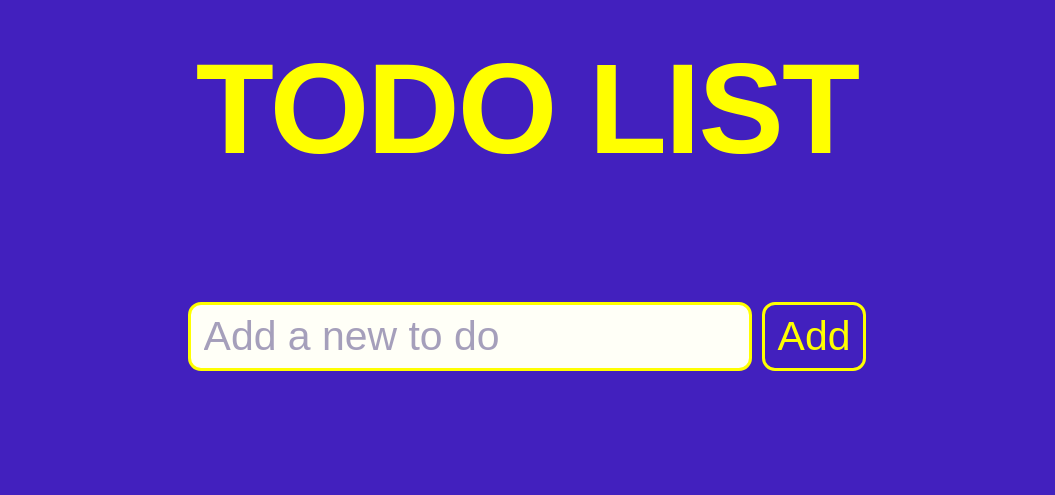
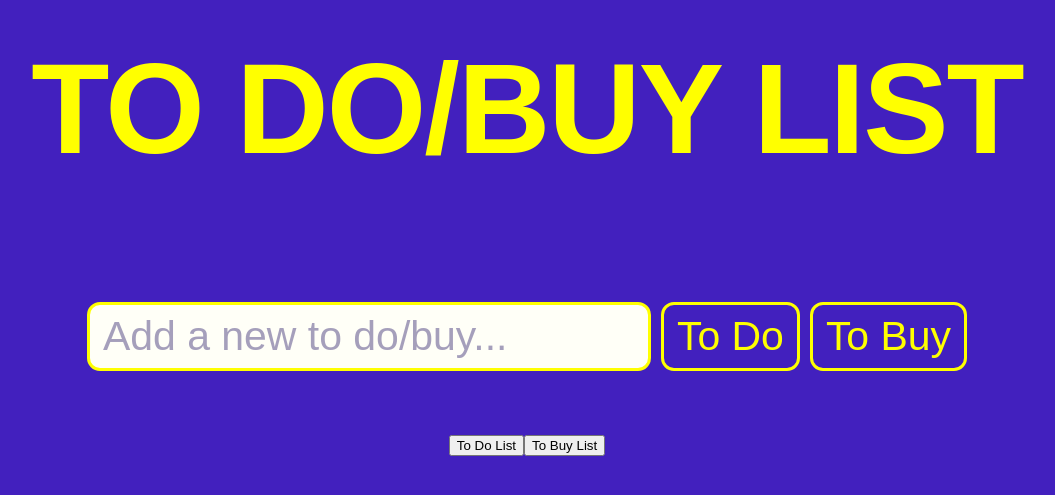
Before and after one commit to mervebalci/todo-tobuy-list, a React (Create React App) app: page / in a window 1280 px wide. Shown: the part 151-646 px from the top of the page, without its empty margins (113-1168 px from the left). Built offline with nearby package versions, Linux system fonts and the light colour scheme.

Commit message:
Adding New Data by their Category

```diff
--- a/src/App.css
+++ b/src/App.css
@@ -34,7 +34,7 @@ h1 {
   color: rgba(131, 122, 164, 0.725);
 }
 
-.addButton {
+#addTask {
   padding: 8px 13px;
   margin: 10px 0px 10px 10px;
   font-size: 3.2vw;
@@ -46,7 +46,31 @@ h1 {
   border-radius: 13px;
 }
 
-.addButton:hover {
+#addTask:hover {
+  padding: 8px 13px;
+  margin: 10px 0px 10px 10px;
+  font-size: 3.2vw;
+  color: rgb(66, 32, 190);
+  border-style: solid;
+  border-color: yellow;
+  border-width: 3px;
+  border-radius: 13px;
+  background-color: yellow;
+}
+
+#addItem {
+  padding: 8px 13px;
+  margin: 10px 0px 10px 10px;
+  font-size: 3.2vw;
+  color: yellow;
+  background-color: rgb(66, 32, 190);
+  border-style: solid;
+  border-color: yellow;
+  border-width: 3px;
+  border-radius: 13px;
+}
+
+#addItem:hover {
   padding: 8px 13px;
   margin: 10px 0px 10px 10px;
   font-size: 3.2vw;
--- a/src/App.js
+++ b/src/App.js
@@ -4,14 +4,14 @@ import { useState } from 'react';
 let counter = 0;
 
 export default function App() {
-  const[tasks, setTasks] = useState([]);
+  const[list, setList] = useState([]);
 
-  function addTask() {
+  function addTaskOrItem(category) {
     const userInput = document.getElementById('userInput').value;
 
-    const task = {id: counter, name: userInput};
+    const data = {id: counter, name: userInput, category: category};
 
-    setTasks([...tasks, task]);
+    setList([...list, data]);
 
     counter = counter + 1;
 
@@ -20,20 +20,27 @@ export default function App() {
 
   return (
     <div className="App">
-      <h1>TODO LIST</h1>
-      <input id="userInput" placeholder="Add a new to do"></input>
-      <button className="addButton" onClick={addTask}>Add</button>
-      <TodoList taskList={tasks} setTasks={setTasks} />
+      <h1>TO DO/BUY LIST</h1>
+      <div>
+        <input id="userInput" placeholder="Add a new to do/buy..."></input>
+        <button id="addTask" onClick={() => addTaskOrItem("task")}>To Do</button>
+        <button id="addItem" onClick={() => addTaskOrItem("item")}>To Buy</button>
+      </div>
+      <div>
+        <button id="showTask">To Do List</button>
+        <button id="showItem">To Buy List</button>
+      </div>
+      <TodoList taskList={list} setList={setList} />
     </div>
   );
 }
 
-function TodoList({ taskList, setTasks }) {
+function TodoList({ taskList, setList }) {
   function removeTask(id) {
     let remainingTasks = taskList.filter((task) => {
       return task.id !== id;
     })
-    setTasks(remainingTasks)
+    setList(remainingTasks)
   }
   return (
     <ul className="todoList">
```
